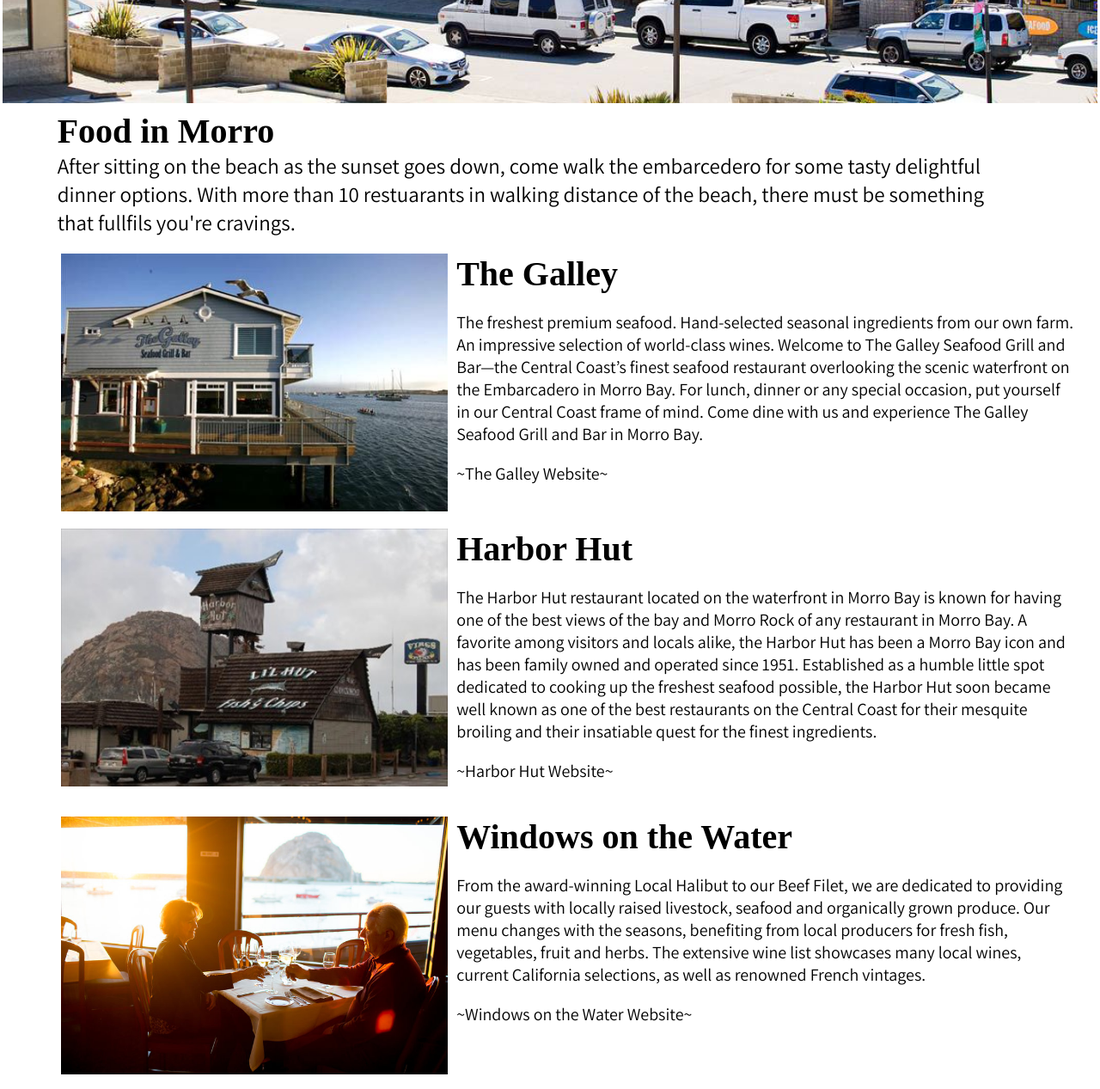
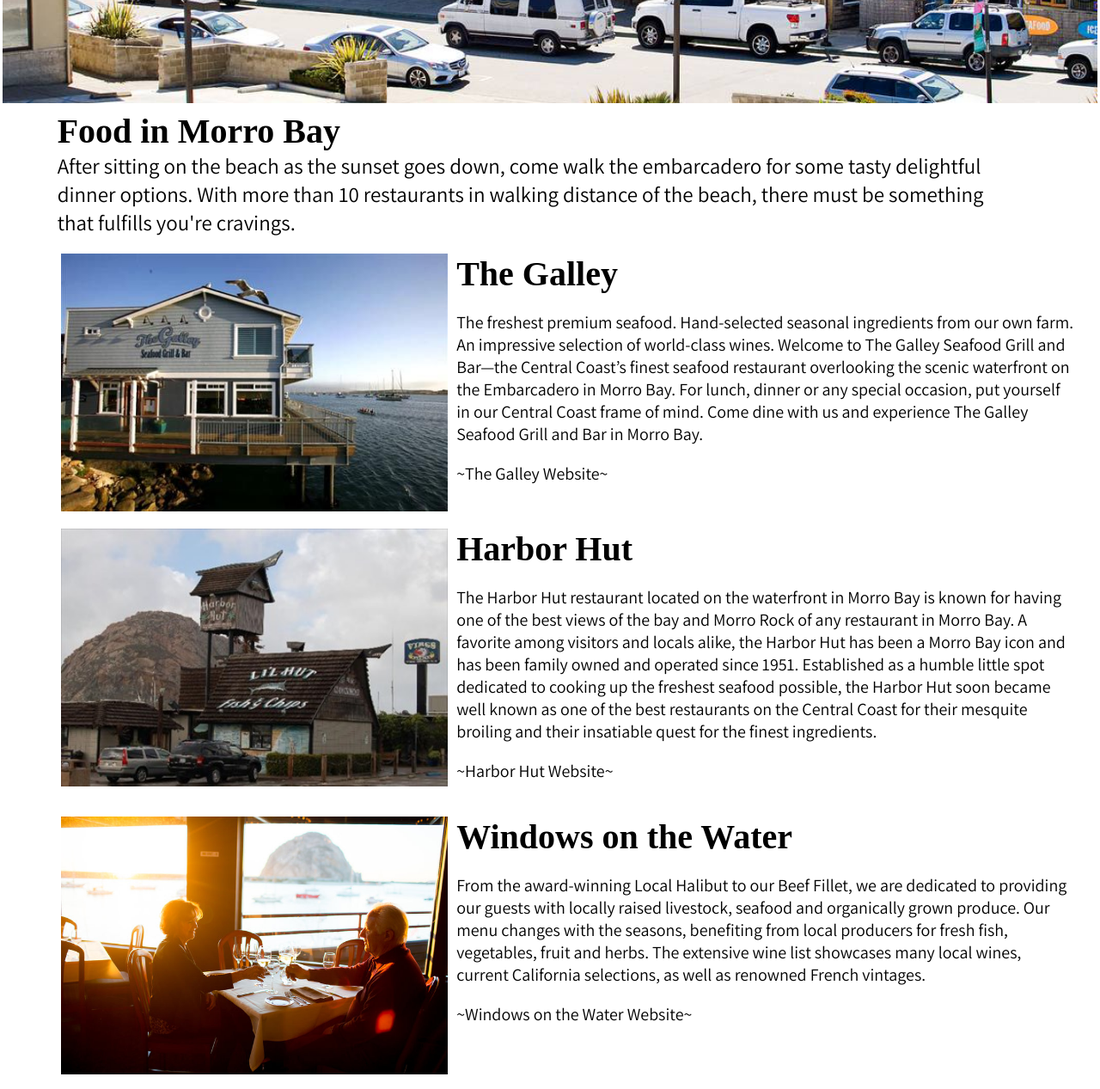
Before and after one commit to trinitybaublits/WebsiteFinal, a plain HTML site: page food.html in a window 1280 px wide. Shown: the part 580-1847 px from the top of the page at 86% size. Drawn offline with Linux system fonts and the light colour scheme; a web font is replaced by a local one.

Commit message:
final changes

```diff
--- a/food.html
+++ b/food.html
@@ -23,8 +23,8 @@
 
 	<div class="foodtitles">
 	<img src="images/embarcedero.jpg" alt="picture of embarcedero">
-	<h5>Food in Morro</h5>
-	<p>After sitting on the beach as the sunset goes down, come walk the embarcedero for some tasty delightful dinner options. With more than 10 restuarants in walking distance of the beach, there must be something that fullfils you're cravings.</p>
+	<h5>Food in Morro Bay</h5>
+	<p>After sitting on the beach as the sunset goes down, come walk the embarcadero for some tasty delightful dinner options. With more than 10 restaurants in walking distance of the beach, there must be something that fulfills you're cravings.</p>
 	</div>
 
 	<div class="post-container">
@@ -48,7 +48,8 @@
 	<div class="post-container">
 		<div class="foodimage"><img src="images/windowsonthewater.jpg" alt="windows on the water"></div>
 		<div class="foodtitle">Windows on the Water</div>
-		<div class="foodcontent"><p>From the award-winning Local Halibut to our Beef Filet, we are dedicated to providing our guests with locally raised livestock, seafood and organically grown produce. Our menu changes with the seasons, benefiting from local producers for fresh fish, vegetables, fruit and herbs. The extensive wine list showcases many local wines, current California selections, as well as renowned French vintages.</p><p><a class="foodlink" href="https://www.windowsmb.com/">~Windows on the Water Website~</a>
+		<div class="foodcontent">
+		  <p>From the award-winning Local Halibut to our Beef Fillet, we are dedicated to providing our guests with locally raised livestock, seafood and organically grown produce. Our menu changes with the seasons, benefiting from local producers for fresh fish, vegetables, fruit and herbs. The extensive wine list showcases many local wines, current California selections, as well as renowned French vintages.</p><p><a class="foodlink" href="https://www.windowsmb.com/">~Windows on the Water Website~</a>
 			</p></div>
 	</div>
 
```
Also changed, not shown: index.html (+3 -2 lines), stay.html (+1 -0 lines), 1 other file.
